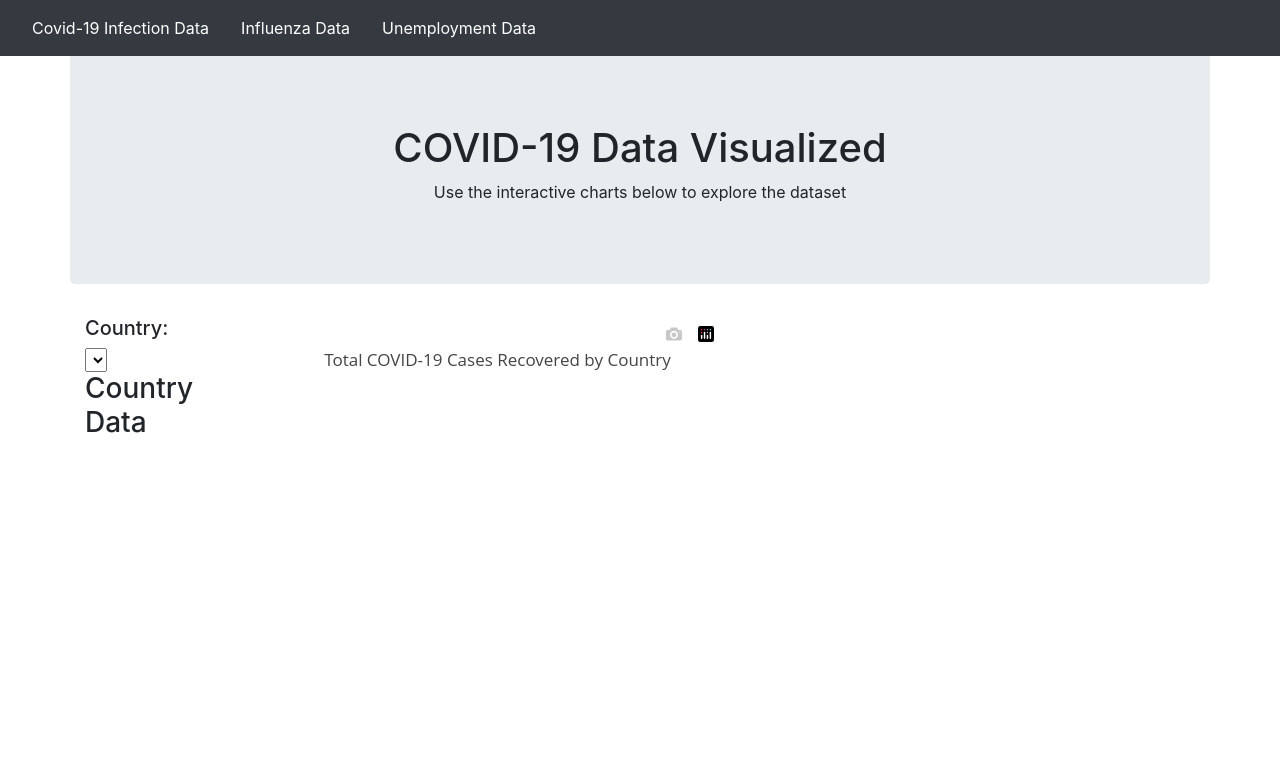
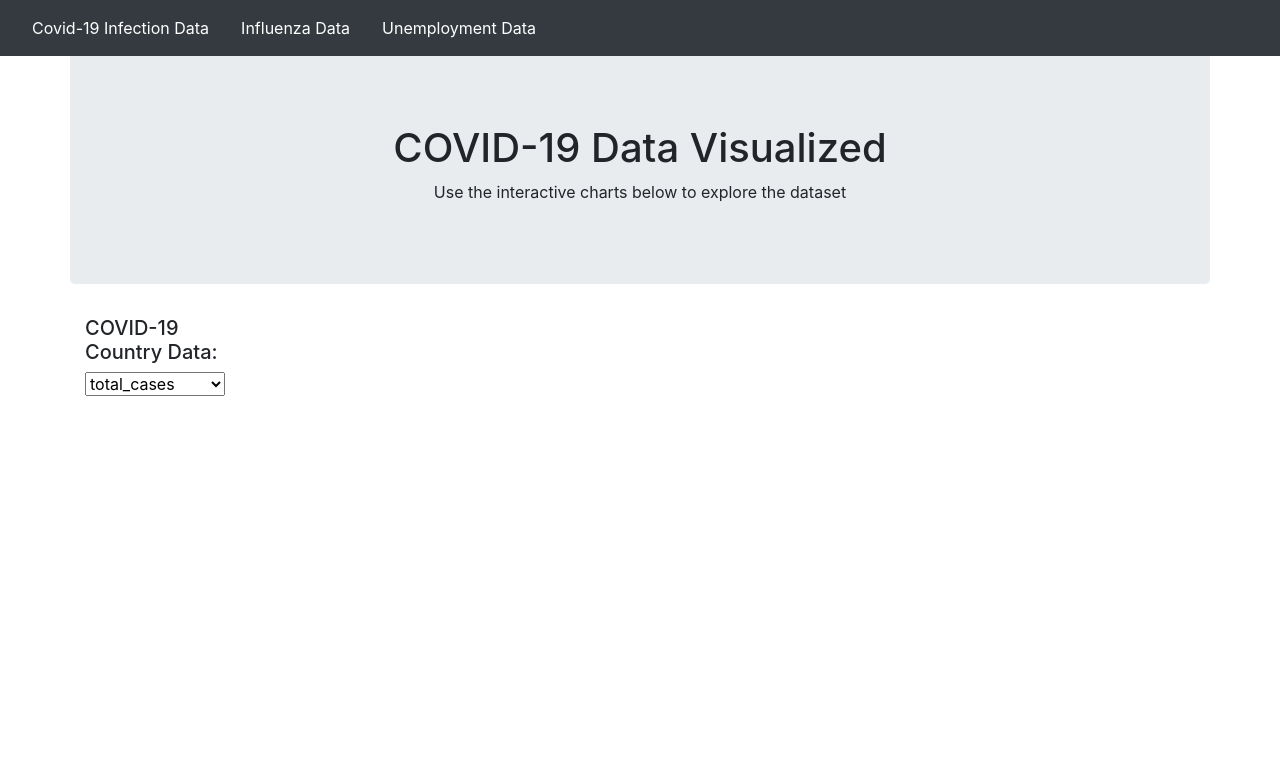
Before and after one commit to BunmiOlakanmi/Project_3_COVID, a Flask app: page / in a window 1280 px wide. Shown: the top 765 px of the page. Run offline with Flask 2, Linux system fonts and the light colour scheme; data that the repository does not hold is empty; some libraries are stand-ins or nearby versions.

Commit message:
covid-deaths.js

```diff
--- a/ActualApp/static/js/covid-deaths.js
+++ b/ActualApp/static/js/covid-deaths.js
@@ -1,13 +1,11 @@
-//function buildCharts(sampleId){
+
+
+
+function pietotalCases(){
   d3.json('/api_covid_infection').then(function(response){
-    console.log(response)
-    var country = response.Country;
-    var totalCases = response.Total_Cases;
-    var totalDeaths = response.Total_Deaths;
-    var totalRecovered = response.Total_Recovered;
-    var activeCases = response.Active_Cases;
-    var totalTests = response.Total_Tests;
-    var population = response.Population;
+    var country = response.map(covid=>covid.Country);
+    var totalCases = response.map(covid=>covid.Total_Cases);
+    // console.log(country);
 
     var totalCasesData = [{
       values: totalCases,
@@ -15,6 +13,7 @@
       //domain: {column: 0},
       name: 'Total Cases',
       hoverinfo: 'labels + values + name',
+      textinfo: 'none',
       hole: .4,
       type: 'pie'
     }];
@@ -32,12 +31,24 @@
         y: 0.5
       }
     };
+  Plotly.newPlot("pie", totalCasesData, totalCasesLayout);
+  });
+}
+
+
+function pietotalDeaths(){
+  d3.json('/api_covid_infection').then(function(response){
+    var country = response.map(covid=>covid.Country);
+    var totalDeaths = response.map(covid=>covid.Total_Deaths);
+    // console.log(country);
+
     var totalDeathsData = [{
       values: totalDeaths,
       labels: country,
       //domain: {column: 0},
       name: 'Total Deaths',
       hoverinfo: 'labels + values + name',
+      textinfo: 'none',
       hole: .4,
       type: 'pie'
     }];
@@ -55,18 +66,30 @@
         y: 0.5
       }
     };
-        var totalRecoveredData = [{
-          values: totalRecovered,
+  Plotly.newPlot("pie", totalDeathsData, totalDeathsLayout);
+  });
+}
+
+
+function pieactiveCases(){
+  d3.json('/api_covid_infection').then(function(response){
+    var country = response.map(covid=>covid.Country);
+    var activeCases = response.map(covid=>covid.Active_Cases);
+    // console.log(country);
+
+    var activeCasesData = [{
+      values: activeCases,
       labels: country,
       //domain: {column: 0},
-          name: 'Total Recovered',
+      name: 'Active Cases',
       hoverinfo: 'labels + values + name',
+      textinfo: 'none',
       hole: .4,
       type: 'pie'
     }];
 
-        var totalRecoveredLayout = {
-          title: 'Total COVID-19 Cases Recovered by Country',
+    var activeCasesLayout = {
+      title: 'Active COVID-19 Cases by Country',
       annotations:
         {
           font: {
@@ -78,80 +101,154 @@
         y: 0.5
       }
     };
+  Plotly.newPlot("pie", activeCasesData, activeCasesLayout);
+  });
+}
 
-          var activeCasesData = [{
-            values: activeCases,
+
+function pietotalRecovered(){
+  d3.json('/api_covid_infection').then(function(response){
+    var country = response.map(covid=>covid.Country);
+    var totalRecovered = response.map(covid=>covid.Total_Recovered);
+    // console.log(country);
+
+    var totalRecoveredData = [{
+      values: totalRecovered,
       labels: country,
       //domain: {column: 0},
-            name: 'Active Cases',
+      name: 'Total Recovered',
       hoverinfo: 'labels + values + name',
+      textinfo: 'none',
       hole: .4,
       type: 'pie'
     }];
 
-          var totalCasesLayout = {
-            title: 'Total COVID-19 Active Cases by Country',
-            // annotations:
-            // {
-            //   font: {
-            //     size: 20
-            //   },
-            //   showarrow: false,
-            //   text: 'COVID-19',
-            //   x: 0.17,
-            //   y: 0.5
-            // }
+    var totalRecoveredLayout = {
+      title: 'Total COVID-19 Recovered by Country',
+      annotations:
+        {
+          font: {
+          size: 20
+        },
+          showarrow: false,
+        text: 'COVID-19',
+        x: 0.17,
+        y: 0.5
+      }
     };
-    Plotly.newPlot("pie", totalCasesData, totalCasesLayout);
-    Plotly.newPlot("pie", totalDeathsData, totalDeathsLayout);
   Plotly.newPlot("pie", totalRecoveredData, totalRecoveredLayout);
-    Plotly.newPlot("pie", activeCasesData, activeCasesLayout);
-
   });
-
-  // Get the above data to populate left hand side html div (to provide textual data besides the chart)
-  var panel = d3.select("#country-data");
-    panel.html("");
-    panel.append("p").text(`country: ${country}`);
-    panel.append("p").text(`Total Cases: ${totalCases}`);
-    panel.append("p").text(`Total Deaths: ${totalDeaths}`);
-    panel.append("p").text(`Total Recovered: ${totalRecovered}`);
-    panel.append("p").text(`Active Cases: ${activeCases}`);
-    panel.append("p").text(`Total Tests: ${totalTests}`);
-    panel.append("p").text(`Population: ${population}`);
-
-    // Data for the Donut chart
+}
 
 
-  // Plot the donut chart
+function pietotalTests(){
+  d3.json('/api_covid_infection').then(function(response){
+    var country = response.map(covid=>covid.Country);
+    var totalTests = response.map(covid=>covid.Total_Tests);
+    // console.log(country);
 
-// };
+    var totalTestsData = [{
+      values: totalTests,
+      labels: country,
+      //domain: {column: 0},
+      name: 'Total Tests',
+      hoverinfo: 'labels + values + name',
+      textinfo: 'none',
+      hole: .4,
+      type: 'pie'
+    }];
 
-// Function to select the country that the donut chart will be built
-function optionChanged(selectedCountry){
-    buildCharts(selectedCountry);
+    var totalTestsLayout = {
+      title: 'Total COVID-19 Tests by Country',
+      annotations:
+        {
+          font: {
+          size: 20
+        },
+          showarrow: false,
+        text: 'COVID-19',
+        x: 0.17,
+        y: 0.5
+      }
+    };
+  Plotly.newPlot("pie", totalTestsData, totalTestsLayout);
+  });
 }
 
-// Function to initiate the program.
+
+function piePopulation(){
+  d3.json('/api_covid_infection').then(function(response){
+    var country = response.map(covid=>covid.Country);
+    var population = response.map(covid=>covid.Population);
+    console.log(country);
+    var populationData = [{
+      values: population,
+      labels: country,
+      //domain: {column: 0},
+      name: 'Population',
+      hoverinfo: 'labels + values + name',
+      textinfo: 'none',
+      hole: .4,
+      type: 'pie'
+    }];
+
+    var populationLayout = {
+      title: 'Population by Country',
+      annotations:
+        {
+          font: {
+          size: 20
+        },
+          showarrow: false,
+        text: 'COVID-19',
+        x: 0.17,
+        y: 0.5
+      }
+    };
+  Plotly.newPlot("pie", populationData, populationLayout);
+  });
+}
+
+function optionChanged(selectedData){
+  if (selectedData =="total_cases"){
+    var panel = d3.select("#pie");
+    panel.html("");
+    pietotalCases();
+  }
+  else if (selectedData =="total_deaths"){
+    var panel = d3.select("#pie");
+    panel.html("");
+    pietotalDeaths();
+  }
+  else if (selectedData == "active_cases"){
+    var panel = d3.select("#pie");
+    panel.html("");
+    pieactiveCases();
+  }
+  else if(selectedData == "total_recovered"){
+    var panel = d3.select("#pie");
+    panel.html("");
+    pietotalRecovered();
+  }
+  else if (selectedData == "total_tests"){
+    var panel = d3.select("#pie");
+    panel.html("");
+    pietotalTests();
+  }
+  else if(selectedData == "population"){
+    var panel = d3.select("#pie");
+    panel.html("");
+    piePopulation();
+  }
+}
+
 function init() {
-//     //Read the json file and retrieve the data from samples
-    d3.json("/api_covid_infection").then((data) => {
-//       //var samples = data.samples;
-      var firstSampleId  = reponse.Country;
-      buildCharts(firstSampleId);
-//       // var metaData = data.metadata;
-//       // console.log(metaData);
-//       var firstCountry = samples[0].country;
-//       console.log(samples[0]);
-//       // Assign the value of the dropdown menu option to a variable
+  var dropdownValues= ["total_cases", "total_deaths", "active_cases", "total_recovered", "total_tests", "population"];
   var dropdownMenu = d3.select("#selDataset");
-//       // Initialize an empty array for the sample data
-      var ids = [];
-      ids = response.Country;
-      console.log(ids);
-      for(i = 0; i<=ids.length; i++){
-        var sampleCountry = dropdownMenu.append("option").text(ids[i]);
+  dropdownValues.forEach((sample)=>{
+    dropdownMenu.append("option")
+    .text(sample)
+    .property("value", sample);
+  })
 }
-    });
-  };
 init();
--- a/ActualApp/templates/index.html
+++ b/ActualApp/templates/index.html
@@ -33,28 +33,18 @@
         <div class="row">
           <div class="col-md-2">
             <div class="well">
-              <h5>Country:</h5>
+              <h5>COVID-19 Country Data:</h5>
               <select id="selDataset" onchange="optionChanged(this.value)"></select>
             </div>
             <div class="panel panel-primary">
-              <div class="panel-heading">
-                <h3 class="panel-title">Country Data</h3>
-              </div>
-              <div id="country-data" class="panel-body"></div>
+              <!--<div class="panel-heading">
+                <h3 class="panel-title">COVID-19 Country Data</h3>
+              </div>-->
+              <div id="data-type" class="panel-body"></div>
             </div>
           </div>
+          <div class="row">
           <div class="col-md-5">
-            <div id="pie"></div>
-          </div>
-          <div class="col-md-5">
-            <div id="pie"></div>
-          </div>
-          <div class="col-md-5">
-            <div id="pie"></div>
-          </div>
-        </div>
-        <div class="row">
-          <div class="col-md-12">
             <div id="pie"></div>
           </div>
         </div>
```
Also changed, not shown: ActualApp/static/js/app.js (deleted, +0 -78 lines). Lines whose indentation alone changed are shown as unchanged.
